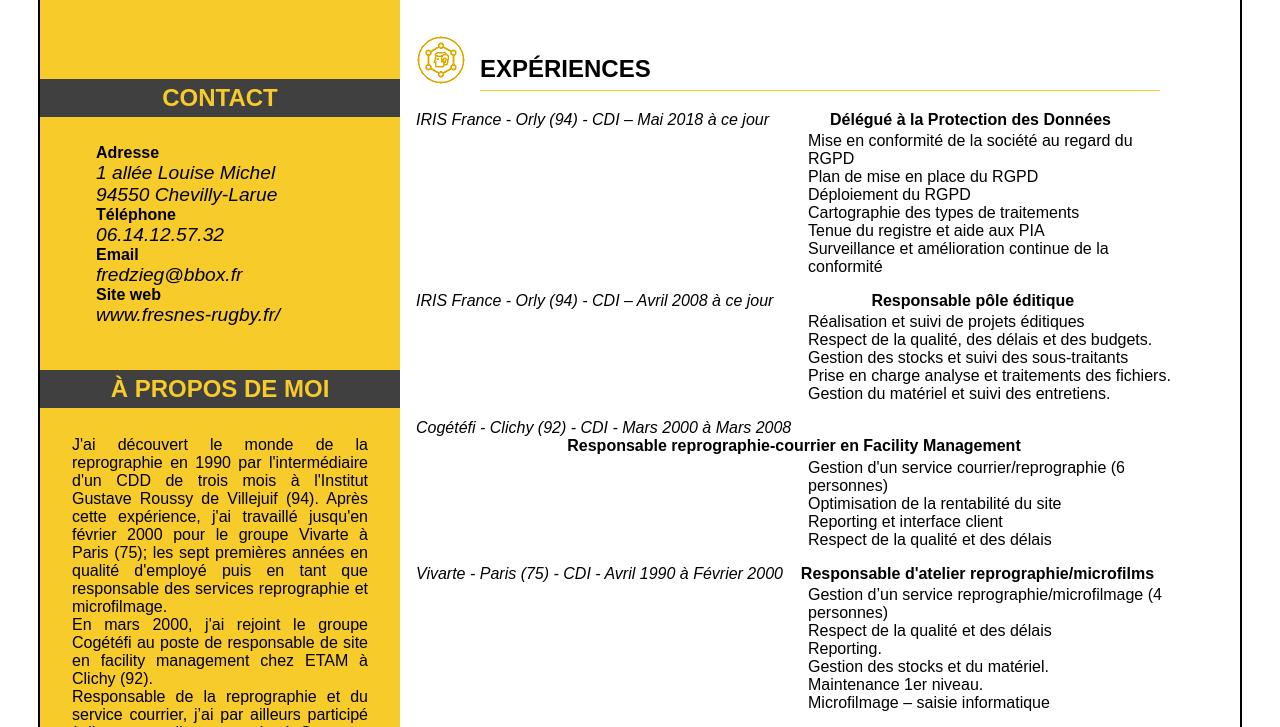
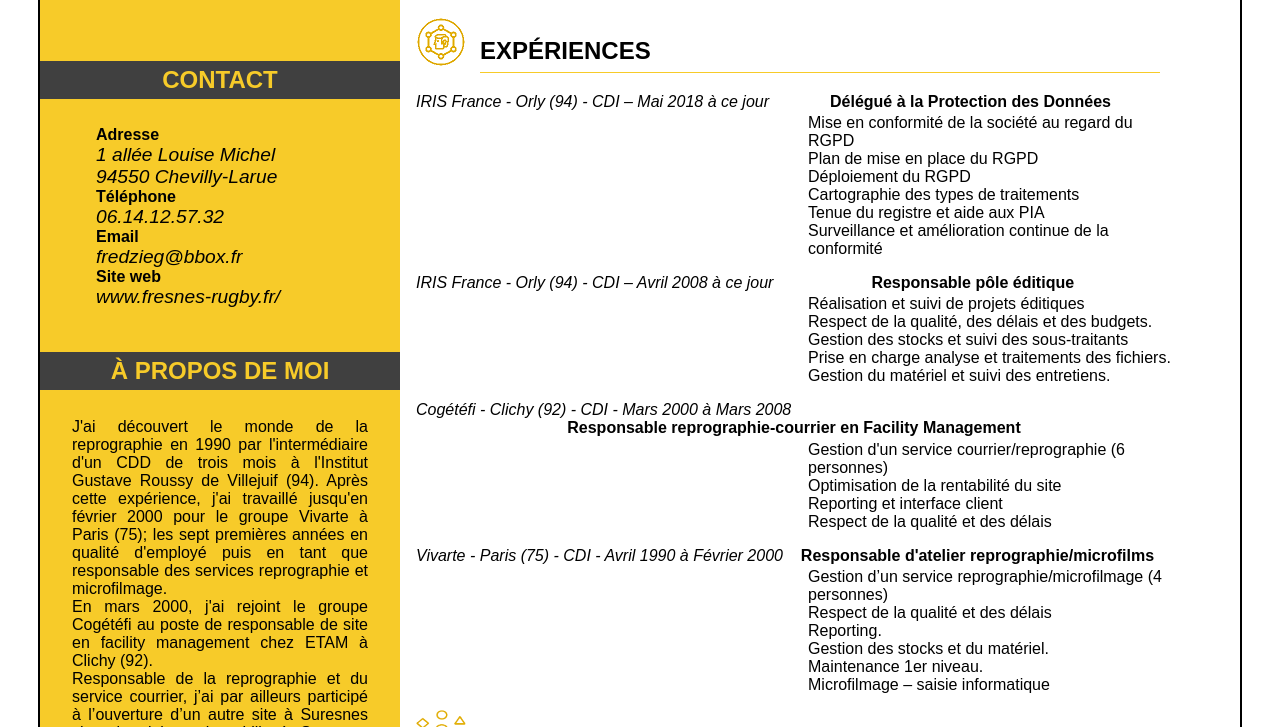
Before and after one commit to Fredzieg2A/FZ-Projet2-OC, a plain HTML site: page index.html in a window 1280 px wide. Shown: the part 289-1016 px from the top of the page. Drawn offline with Linux system fonts and the light colour scheme.

Commit message:
sup des caractères =

```diff
--- a/index.html
+++ b/index.html
@@ -3,7 +3,7 @@
     <head>
         <meta charset="utf-8" />
         <link rel="stylesheet" href="Projet2.css" />
-======= <link rel="stylesheet" href="P2_feuilledestyles.css" />
+		<link rel="stylesheet" href="P2_feuilledestyles.css" />
         <meta name="viewport" content="width=device-width, initial-scale=1" />
         <meta name="description" content="Développement de sites web responsives" />
         <title>Projet 2</title>
```
